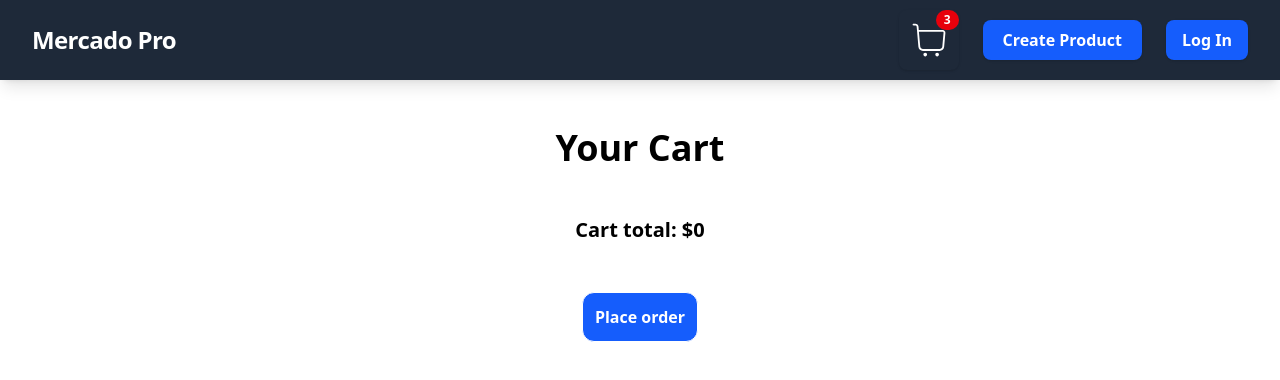
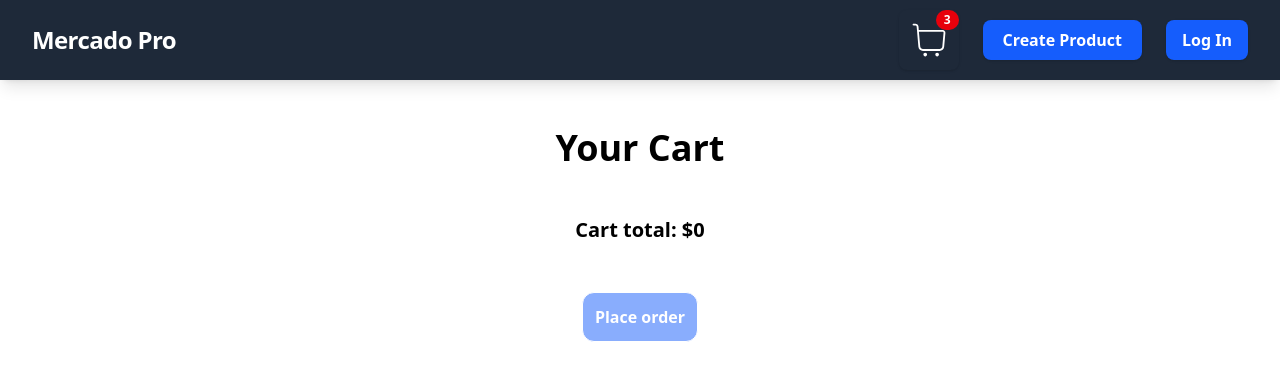
Before and after one commit to aaropaltemaa/Mercado-Pro, a React (Vite) app in the folder client/: page /cart in a window 1280 px wide. Shown: the top 380 px of the page. Built offline with nearby package versions, Linux system fonts and the light colour scheme.

Commit message:
added tooltip & disabled elements on placeorder button

```diff
--- a/client/package.json
+++ b/client/package.json
@@ -19,6 +19,7 @@
     "react-hot-toast": "^2.5.2",
     "react-icons": "^5.5.0",
     "react-router-dom": "^7.7.1",
+    "react-tooltip": "^5.29.1",
     "tailwindcss": "^4.1.11",
     "zod": "^4.0.10",
     "zustand": "^5.0.6"
--- a/client/src/components/PlaceOrderButton.tsx
+++ b/client/src/components/PlaceOrderButton.tsx
@@ -3,10 +3,12 @@ import orderService from "../services/orders";
 import { useAuthStore } from "../store/auth";
 import { useCart } from "../store/cart";
 import { useNavigate } from "react-router-dom";
+import { Tooltip } from "react-tooltip";
 
 const PlaceOrderButton = () => {
   const token = useAuthStore((state) => state.token);
   const clearCart = useCart((state) => state.clearCart);
+  const cartItems = useCart((state) => state.cartItems);
   const navigate = useNavigate();
 
   const placeOrder = async (token: string) => {
@@ -23,15 +25,23 @@ const PlaceOrderButton = () => {
   return (
     <div>
       <button
-        className="font-bold border rounded-xl p-3 text-white transition hover:bg-green-500 bg-blue-600"
+        data-tooltip-id="order-tip"
+        className="font-bold border rounded-xl p-3 text-white transition
+            hover:bg-green-500 bg-blue-600
+            disabled:opacity-50 disabled:cursor-not-allowed"
+        disabled={!token || cartItems.length === 0}
         onClick={() => {
-          if (token) {
+          if (token && cartItems.length !== 0) {
             placeOrder(token);
           }
         }}
       >
         Place order
       </button>
+      <Tooltip
+        id="order-tip"
+        content="Add items to your cart to place an order."
+      />
     </div>
   );
 };
```
Also changed, not shown: 1 other file (tests, documents, lock files or other folders).
